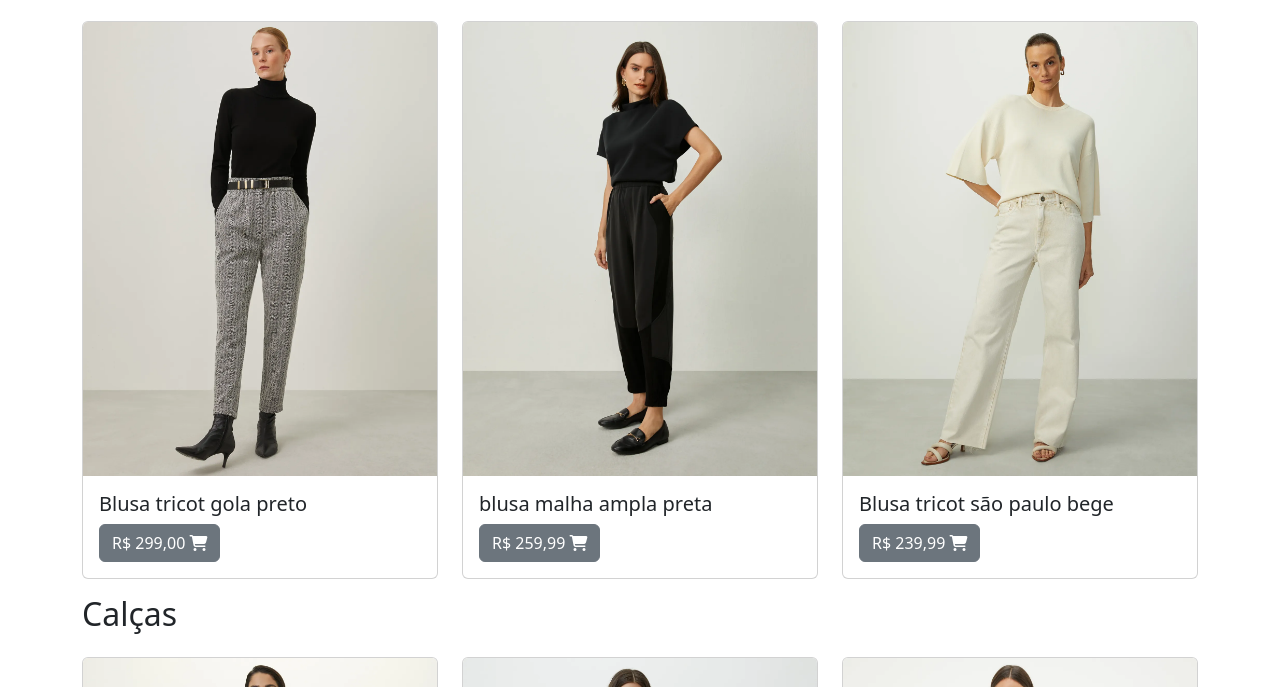
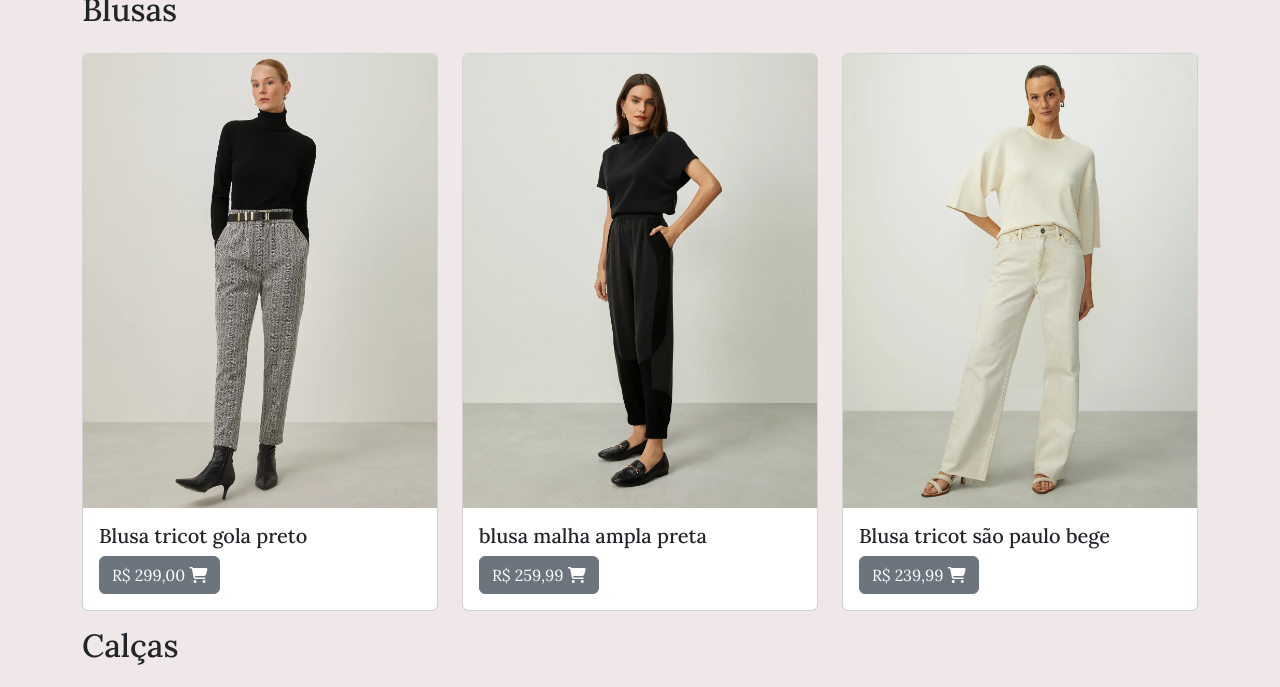
Before and after one commit to Nogrog150/CP-FRONT, a plain HTML site: page index.html in a window 1280 px wide. Shown: the part 1057-1744 px from the top of the page. Drawn offline with nearby package versions, Linux system fonts and the light colour scheme; the site is published under a folder, as on GitHub Pages, so addresses that start at the root find nothing.

Commit message:
Arrumando o style

```diff
--- a/index.html
+++ b/index.html
@@ -10,7 +10,7 @@
       rel="stylesheet"
     />
     <title>EcoChich</title>
-    <link rel="stylesheet" href="/style/index.css" />
+    <link rel="stylesheet" href="./style/index.css" />
     <link
       href="https://cdn.jsdelivr.net/npm/bootstrap@5.3.3/dist/css/bootstrap.min.css"
       rel="stylesheet"
```
Also changed, not shown: catalogo.html (+1 -1 lines), contato.html (+1 -1 lines), produto1.html (+1 -1 lines), produto2.html (+1 -1 lines), produto3.html (+1 -1 lines), produto4.html (+1 -1 lines), produto5.html (+1 -1 lines), produto6.html (+1 -1 lines).
